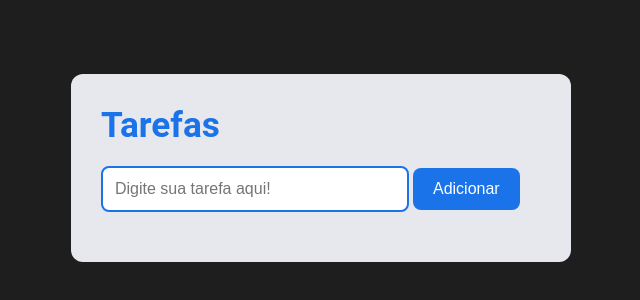
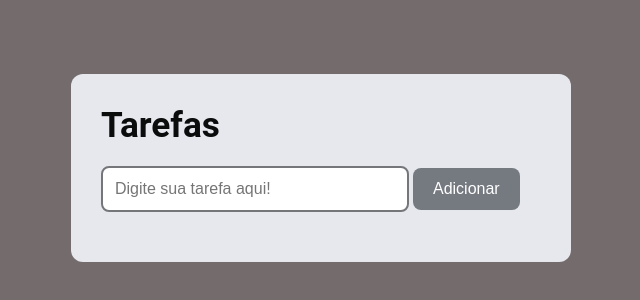
Before and after one commit to guistumpf/lista-de-tarefas, a plain HTML site: page index.html in a window 1280 px wide. Shown: the part 232-532 px from the top of the page, without its empty margins (319-959 px from the left). Drawn offline with Linux system fonts and the light colour scheme.

Commit message:
mudei pouquinho de css

```diff
--- a/style.css
+++ b/style.css
@@ -10,7 +10,7 @@ body {
     align-items: center;
     margin: 0;
     font-family: 'Roboto', sans-serif;
-    background-color: #1e1e1e;
+    background-color: #746c6c;
 }
 
 div {
@@ -27,7 +27,7 @@ h1 {
     font-size: 2.2rem;
     margin-bottom: 20px;
     font-weight: 700;
-    color: #1a73e8;
+    color: #0b0c0c;
 }
 
 
@@ -43,7 +43,7 @@ input {
 input[type="text"] {
     width: 70%;
     padding: 12px;
-    border: 2px solid #1a73e8;
+    border: 2px solid #747679;
     border-radius: 8px;
     font-size: 1rem;
     transition: 0.3s;
@@ -53,7 +53,7 @@ input[type="text"] {
 
 button {
     padding: 12px 20px;
-    background-color: #1a73e8;
+    background-color: #757980;
     color: #fff;
     border: none;
     border-radius: 8px;
@@ -63,5 +63,5 @@ button {
 }
 
 button:hover {
-    background-color: #0056b3;
+    background-color: #2e3135;
 }
```
